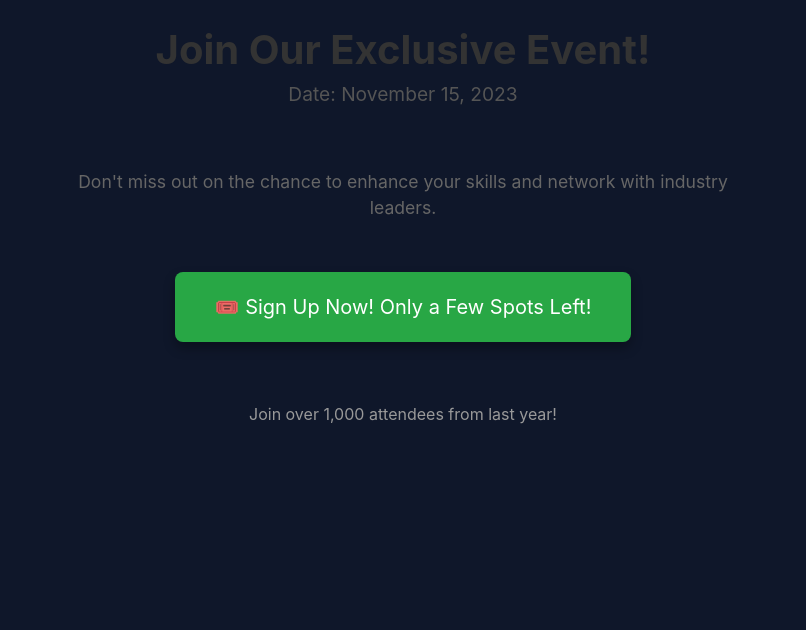
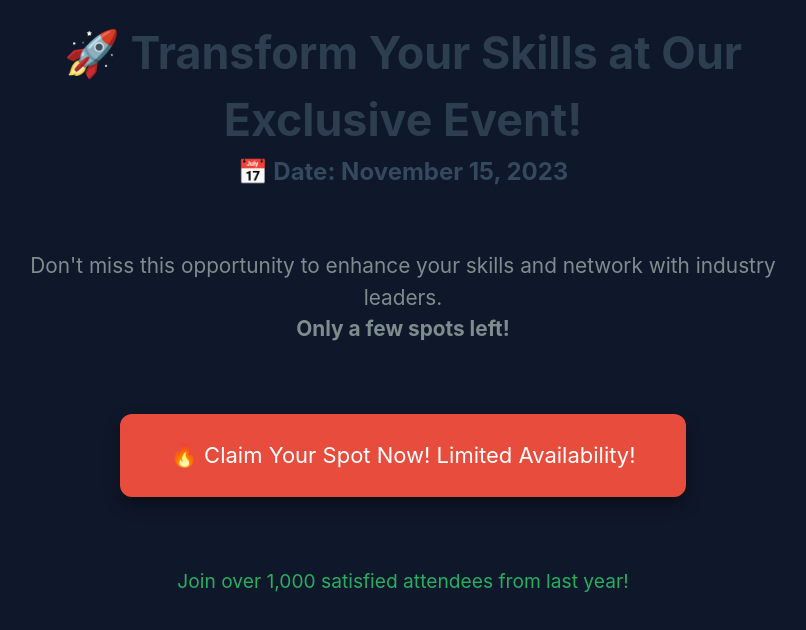
Before and after one commit to kimjy0117/n8n-event-page, a React (Vite) app: page / in a window 1280 px wide. Shown: the top 630 px of the page, without its empty margins (237-1043 px from the left). Built offline with nearby package versions, Linux system fonts and the light colour scheme; no server answers; the database is empty; a web font is replaced by a local one.

Commit message:
Update EventPage.jsx - AI-generated UI/UX improvements

```diff
--- a/src/components/EventPage.jsx
+++ b/src/components/EventPage.jsx
@@ -9,41 +9,43 @@ const EventPage = () => {
     }, []);
 
     return (
-        <div className="event-page-container" style={{ padding: '20px', maxWidth: '800px', margin: '0 auto' }}>
+        <div className="event-page-container" style={{ padding: '20px', maxWidth: '900px', margin: '0 auto', display: 'flex', flexDirection: 'column', alignItems: 'center' }}>
             <header className="event-header" style={{ textAlign: 'center', marginBottom: '40px' }}>
-                <h1 className="event-title" style={{ fontSize: '2.5em', color: '#333' }}>Join Our Exclusive Event!</h1>
-                <p className="event-date" style={{ fontSize: '1.2em', color: '#555' }}>Date: November 15, 2023</p>
+                <h1 className="event-title" style={{ fontSize: '2.8em', color: '#2C3E50' }}>🚀 Transform Your Skills at Our Exclusive Event!</h1>
+                <p className="event-date" style={{ fontSize: '1.5em', fontWeight: 'bold', color: '#34495E' }}>📅 Date: November 15, 2023</p>
             </header>
             <main className="event-details" style={{ padding: '20px', textAlign: 'center' }}>
-                <p className="event-description" style={{ fontSize: '1.1em', color: '#666', marginBottom: '30px' }}>
-                    Don't miss out on the chance to enhance your skills and network with industry leaders.
+                <p className="event-description" style={{ fontSize: '1.3em', color: '#7f8c8d', marginBottom: '40px' }}>
+                    Don't miss this opportunity to enhance your skills and network with industry leaders.
+                    <br />
+                    <strong>Only a few spots left!</strong>
                 </p>
                 <button
                     className="cta-button"
                     style={{
-                        backgroundColor: '#28a745', // High-contrast and action-oriented color
+                        backgroundColor: '#e74c3c', // High-contrast and action-oriented color
                         color: '#FFFFFF',
-                        padding: '20px 40px', // Increased button size
-                        fontSize: '20px', // Larger font size
-                        borderRadius: '8px',
+                        padding: '25px 50px', // Increased button size
+                        fontSize: '22px', // Larger font size
+                        borderRadius: '12px',
                         border: 'none',
                         cursor: 'pointer',
-                        boxShadow: '0 6px 12px rgba(0, 0, 0, 0.3)',
-                        marginTop: '20px',
+                        boxShadow: '0 8px 16px rgba(0, 0, 0, 0.4)',
+                        marginTop: '30px',
                         transition: 'background-color 0.3s, transform 0.3s',
                     }}
                     onClick={() => {
                         recordClick();
                         // handle click event
                     }}
-                    onMouseEnter={(e) => e.currentTarget.style.backgroundColor = '#218838'} // darker on hover
-                    onMouseLeave={(e) => e.currentTarget.style.backgroundColor = '#28a745'} // original color
+                    onMouseEnter={(e) => e.currentTarget.style.backgroundColor = '#c0392b'} // darker on hover
+                    onMouseLeave={(e) => e.currentTarget.style.backgroundColor = '#e74c3c'} // original color
                 >
-                    🎟️ Sign Up Now! Only a Few Spots Left!
+                    🔥 Claim Your Spot Now! Limited Availability!
                 </button>
             </main>
-            <footer className="event-footer" style={{ textAlign: 'center', marginTop: '40px', fontSize: '1em', color: '#999' }}>
-                <p className="social-proof">Join over 1,000 attendees from last year!</p>
+            <footer className="event-footer" style={{ textAlign: 'center', marginTop: '50px', fontSize: '1em', color: '#999' }}>
+                <p className="social-proof" style={{ fontSize: '1.2em', color: '#27ae60' }}>Join over 1,000 satisfied attendees from last year!</p>
             </footer>
         </div>
     );
```
